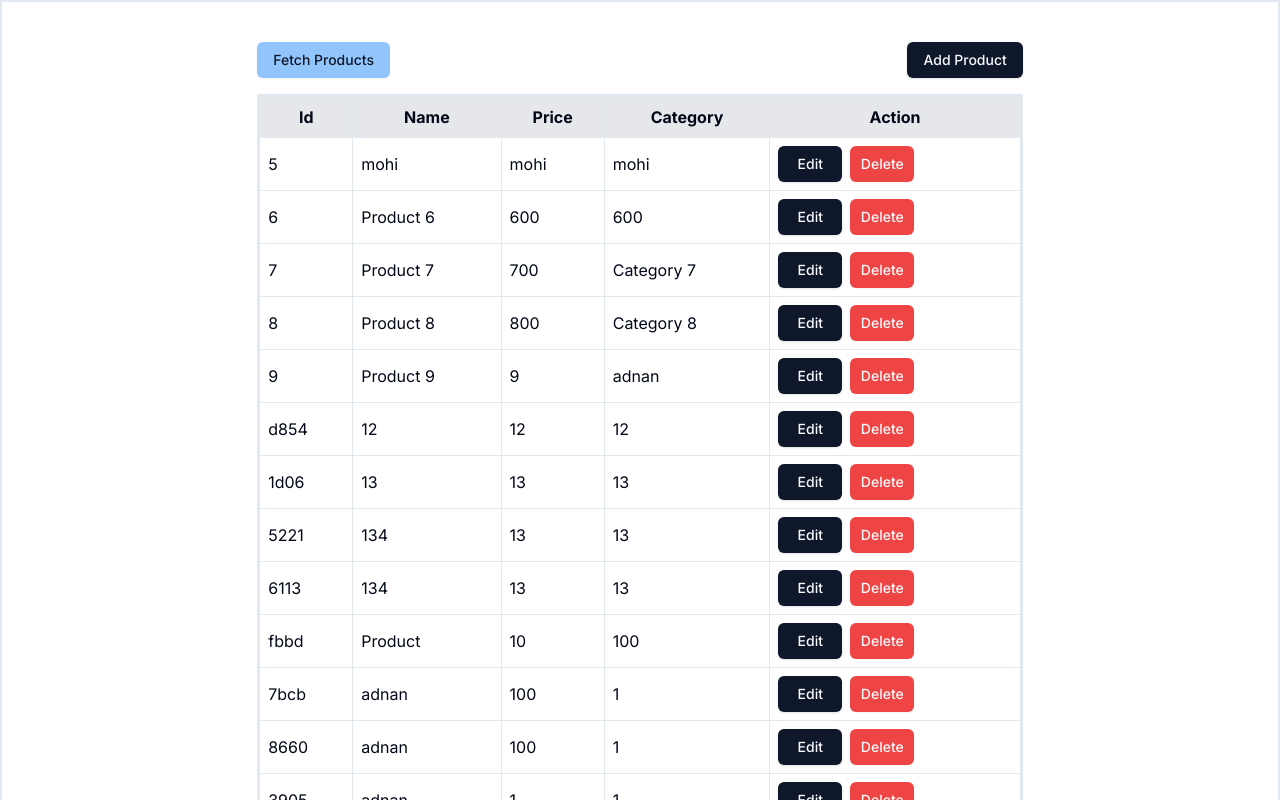
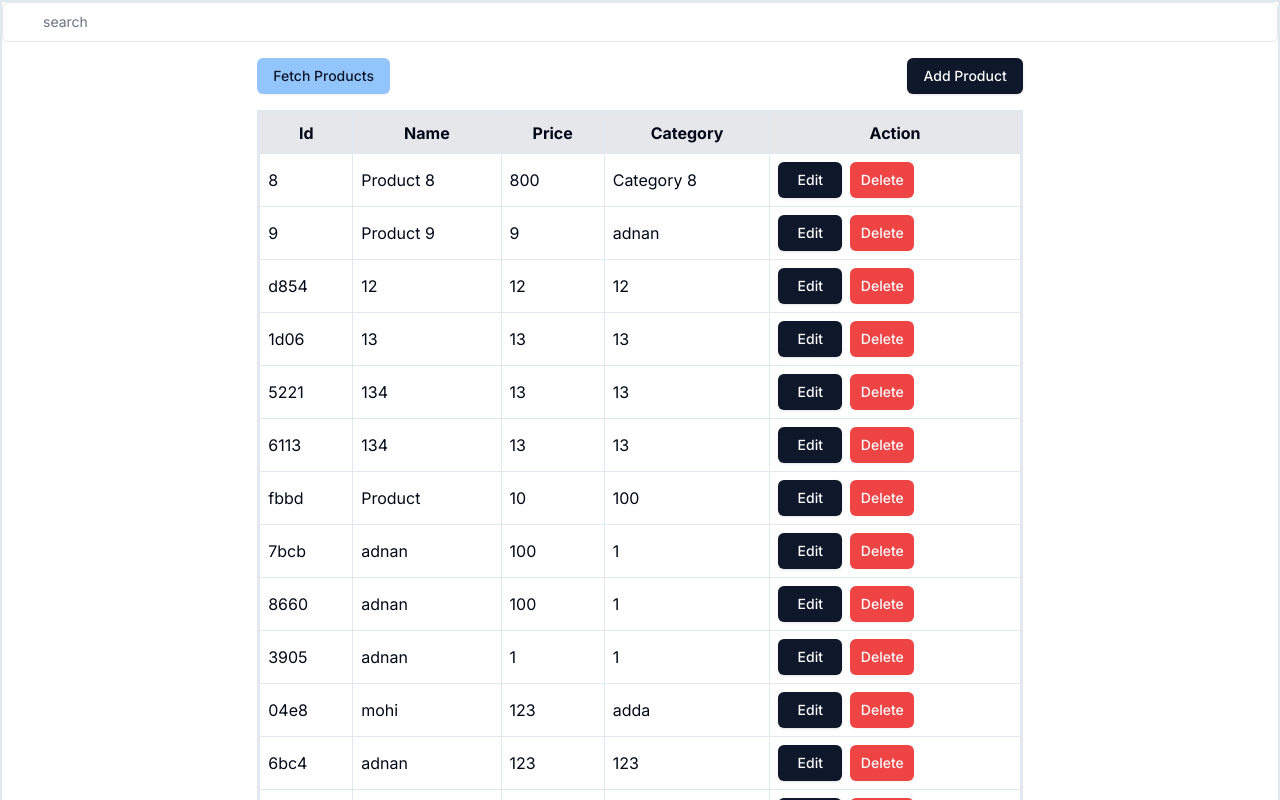
Before and after one commit to Adnan-Dar/crud-server-action, a Next.js app: page / in a window 1280 px wide. Both pictures are taken after a click on the button "Fetch Products". Shown: the top 800 px of the page. Built offline with nearby package versions, Linux system fonts and the light colour scheme; data requests are answered from the project's data file.

Commit message:
crud  using server actions

```diff
--- a/actions/products.ts
+++ b/actions/products.ts
@@ -1,11 +1,11 @@
 "use server";
 
 import { Product } from "@/types/product";
-import exp from "constants";
 
-export const list = async () => {
+
+export const list = async (pageNumber:Number, pageSize: Number) => {
     try {
-        const response = await fetch("http://localhost:3000/products");
+        const response = await fetch(`http://localhost:3000/products`);
         if (!response.ok) {
             throw new Error('Failed to fetch products');
         }
--- a/components/custom-button.tsx
+++ b/components/custom-button.tsx
@@ -3,6 +3,7 @@
 import { list } from "@/actions/products";
 import { Product } from "@/types/product";
 import { Button } from "@/components/ui/button";
+import { Pagination, PaginationContent, PaginationEllipsis, PaginationItem, PaginationLink, PaginationNext, PaginationPrevious } from "./ui/pagination";
 
 
 interface ButtonProps {
@@ -17,10 +18,43 @@ const CustomButton = ({ label, setData }: ButtonProps) => {
     setData(data);
   };
 
+  const handlePreviousPage = async () => {
+
+    console.log("Previous Page");
+
+  }
+
+  const handleNextPage = async () => {
+
+    console.log("Next Page");
+
+  }
+
+
+
   return (
+    <>
     <Button variant="secondary" className=" bg-blue-300 " onClick={handleClick}>
       {label}
     </Button>
+    {/* <Pagination>
+  <PaginationContent>
+    <PaginationItem>
+      <PaginationPrevious href="#" onClick={handlePreviousPage} />
+    </PaginationItem>
+    <PaginationItem>
+      <PaginationLink href="#">1</PaginationLink>
+    </PaginationItem>
+    <PaginationItem>
+      <PaginationEllipsis />
+    </PaginationItem>
+    <PaginationItem>
+      <PaginationNext href="#" onClick={handleNextPage} />
+    </PaginationItem>
+  </PaginationContent>
+</Pagination> */}
+
+    </>
   );
 };
 
--- a/components/del-button.tsx
+++ b/components/del-button.tsx
@@ -1,19 +1,22 @@
 import React, { useState } from "react";
-import { Button} from "@/components/ui/button";
+import { Button } from "@/components/ui/button";
 
 interface DeleteButtonProps {
   label: string;
   deleteProduct: (id: number) => void;
-    productId: number; // Add productId prop
+  productId: number;
 }
 
-export const DeleteButton = ({ label, deleteProduct, productId }: DeleteButtonProps) => {
-    const [showConfirmation, setShowConfirmation] = useState(false);
-
+export const DeleteButton = ({
+  label,
+  deleteProduct,
+  productId,
+}: DeleteButtonProps) => {
   const handleDelete = async () => {
+    const confirmed = confirm("Are you sure you want to delete this product?");
     try {
-            await deleteProduct(productId); // Pass productId to deleteProduct function
-            console.log("Product deleted successfully");
+      const response = await deleteProduct(productId);
+      console.log("Product deleted successfully", response);
     } catch (error) {
       console.error("Error deleting product:", error);
     }
@@ -21,22 +24,11 @@ export const DeleteButton = ({ label, deleteProduct, productId }: DeleteButtonPr
 
   const handleConfirm = () => {
     handleDelete();
-        setShowConfirmation(false);
   };
 
   return (
-        <>
-            {showConfirmation ? (
-                <div>
-                    <p>Are you sure you want to delete this product?</p>
-                    <button onClick={handleConfirm}>Yes</button>
-                    <button onClick={() => setShowConfirmation(false)}>No</button>
+    <div className="">
+      <Button variant="destructive" className="w-16" onClick={handleConfirm}> {label}</Button>
     </div>
-            ) : (
-                <Button variant="destructive" className="w-16" onClick={() => setShowConfirmation(true)}>
-                    {label}
-                </Button>
-            )}
-        </>
   );
 };
--- a/components/productList.tsx
+++ b/components/productList.tsx
@@ -1,36 +1,50 @@
 "use client";
 
 import { Product } from "@/types/product";
-import { useState } from "react";
+import Search from "@/components/ui/custum-ui/search"; // Import the Search component
+import { Suspense, useState } from "react";
 import { Button } from "@/components/ui/button";
 import CustomButton from "@/components/custom-button";
 import { EditButton } from "@/components/edit-button";
 import { AddProduct } from "@/components/add-button";
 import { DeleteButton } from "@/components/del-button";
 import { deleteProduct } from "@/actions/products";
+import { Table } from "./ui/table";
 
 interface TableProps {
   data: Product[];
 }
 
-const UserTable = () => {
+const UserTable = (
+  {
+    searchParams,
+  }: {
+    searchParams?: {
+      query?: string;
+      page?: string;
+    };
+  }
+) => {
+  const query = searchParams?.query || '';
+  const currentPage = Number(searchParams?.page) || 1;
+
   const [data, setData] = useState<Product[]>([]);
   const [sideDrawer, setSideDrawer] = useState(false);
 
   const openSideDrawer = (product: Product) => {
     setSideDrawer(true);
-  };
+  }
 
   return (
     <div className="space-y-4 flex flex-col border-2 items-center">
-      <div className="flex justify-between w-3/5  items-center mt-10">
+      <Search /> {/* Render the Search component */}
+      <div className="flex justify-between w-3/5 items-center mt-10">
          <div>
           <CustomButton label="Fetch Products" setData={setData} />
         </div>
         <div className="">
           <AddProduct label="Add Product" />
         </div>
-
       </div>
       <div className="border-2 w-3/5">
         <table className="w-full table-auto">
--- /dev/null
+++ b/components/ui/custum-ui/search.tsx
@@ -0,0 +1,30 @@
+'use client';
+
+import { useSearchParams, usePathname, useRouter } from 'next/navigation';
+
+export default function Search() {
+  const searchParams = useSearchParams();
+  const pathname = usePathname();
+  const { replace } = useRouter();
+
+  function handleSearch(term: string) {
+    const params = new URLSearchParams(searchParams);
+    if (term) {
+      params.set('query', term);
+    } else {
+      params.delete('query');
+    }
+    replace(`${pathname}?${params.toString()}`);
+  }
+
+return (
+    <input
+  className="peer block w-full rounded-md border border-gray-200 py-[9px] pl-10 text-sm outline-2 placeholder:text-gray-500"
+  placeholder="search"
+  onChange={(e) => {
+    handleSearch(e.target.value);
+  }}
+  defaultValue={searchParams.get('query')?.toString()}
+/>
+)
+}
--- a/db.json
+++ b/db.json
@@ -1,23 +1,5 @@
 {
   "products": [
-    {
-      "id": "5",
-      "name": "mohi",
-      "category": "mohi",
-      "price": "mohi"
-    },
-    {
-      "id": "6",
-      "name": "Product 6",
-      "category": "600",
-      "price": 600
-    },
-    {
-      "id": "7",
-      "name": "Product 7",
-      "category": "Category 7",
-      "price": 700
-    },
     {
       "id": "8",
       "name": "Product 8",
```
Lines whose indentation alone changed are shown as unchanged.
